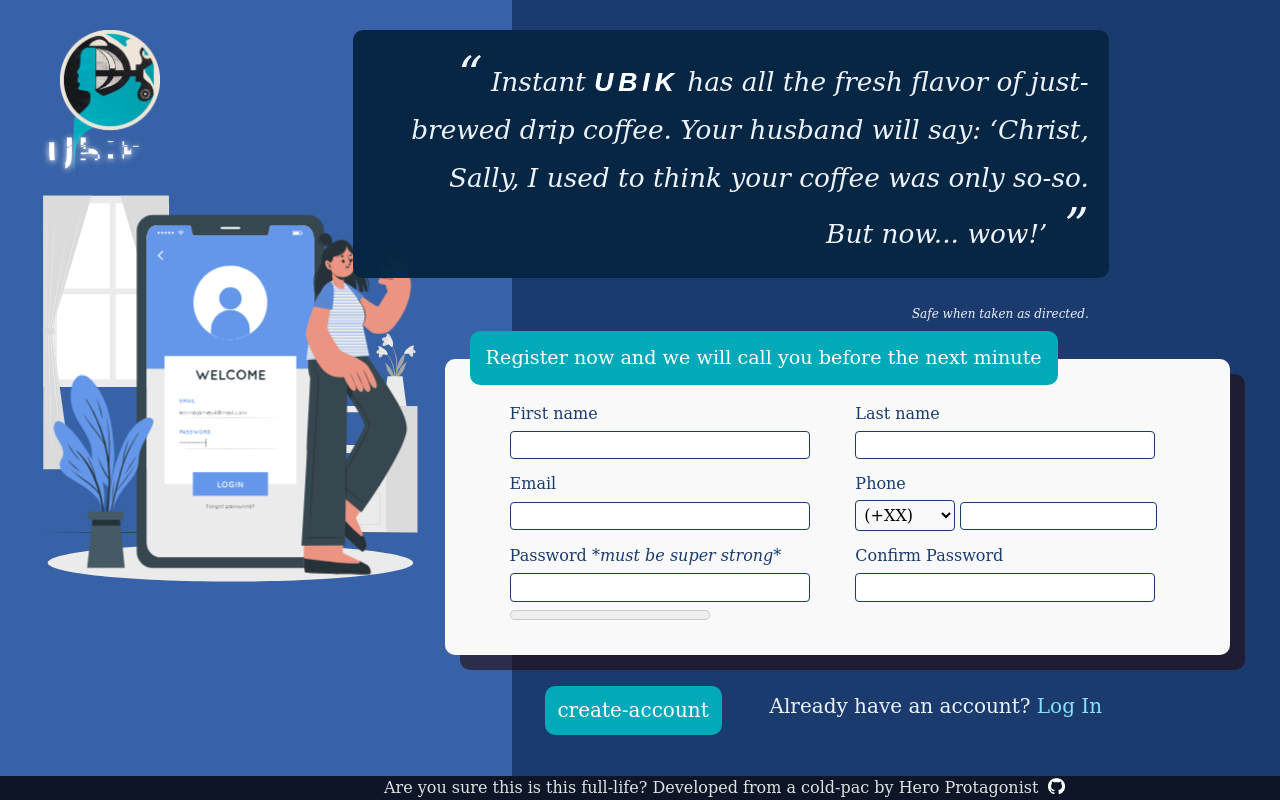
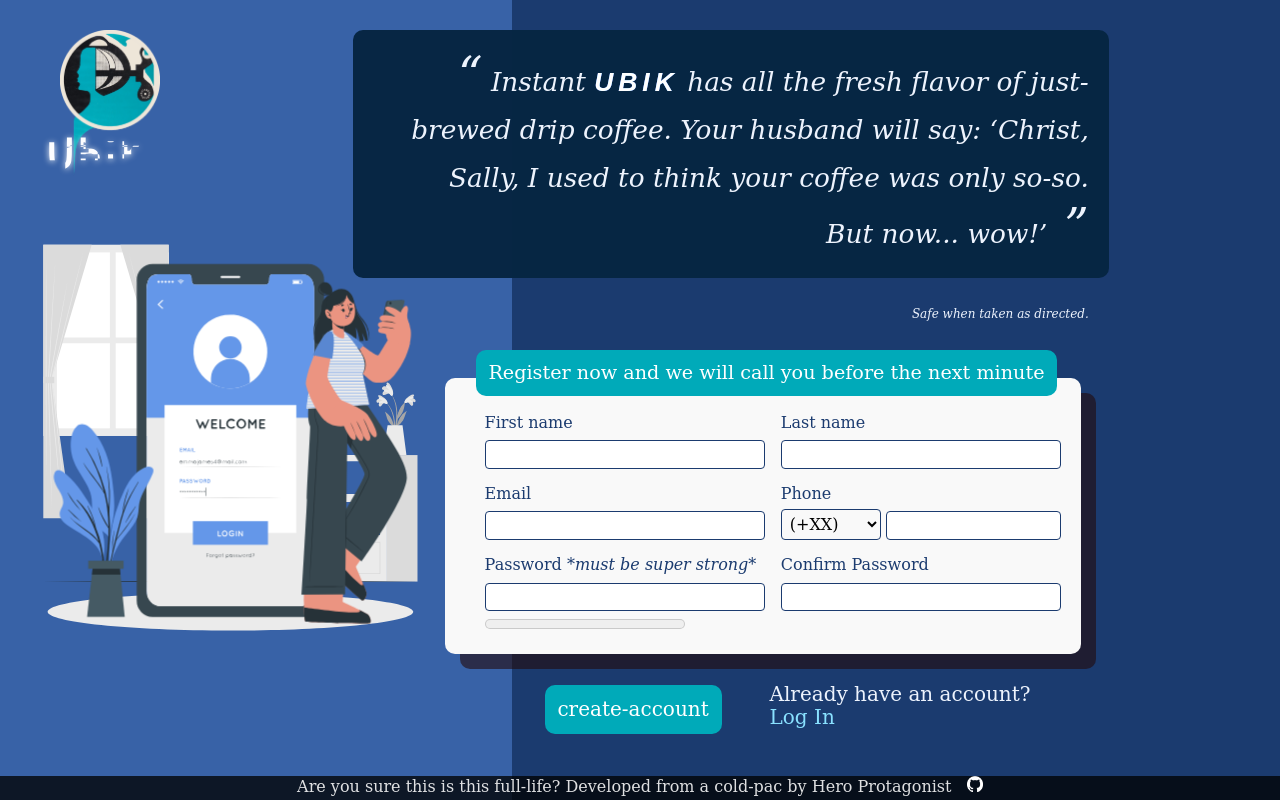
Before and after one commit to carafelix/sign-up-form, a plain HTML site: page index.html in a window 1280 px wide. Drawn offline with Linux system fonts and the light colour scheme; a web font is replaced by a local one.

Commit message:
thank lord chat gpt

```diff
--- a/index.html
+++ b/index.html
@@ -49,7 +49,8 @@
                             </li>
                             <li id="phone-li">
                                     <label for="user-phone">Phone</label>
-                                <fieldset>
+
+                                <div id="phone-div">
                                         <select name="country_code" title="The prefix for your country phone number" required aria-required="true">
                                             <option disabled selected value>(+XX) </option>
                                             <option value="56">🇨🇱(+56) Chile </option>
@@ -272,7 +273,7 @@
                                             </optgroup>
                                         </select>
                                         <input type="tel" name="user_phone" id="user-phone" required aria-required="true" pattern="[0-9]{1,14}$" title="Numbers only, no prefix">
-                                </fieldset>
+                                </div>
                             </li>
                             <li>
                                 <label for="user-pass">Password <em>*must be super strong*</em></label>
--- a/src/css/main.css
+++ b/src/css/main.css
@@ -5,12 +5,6 @@
     --bgright: #1b3b6f;
     --white: #edf3fd;
     --greeny: #00aab9;
-
-
-    --sm: new-breakpoint(min-width 320px);
-    --med: new-breakpoint(min-width 768px);
-    --lg: new-breakpoint(min-width 1225px);
-
 
     font-family: 'DejaVu Serif' ;
 
@@ -53,11 +47,12 @@ body {
 }
 
 footer{
+  position: absolute;
+  bottom: 0;
   height: 3vh;
+  width: 100vw;
   background-color: #000000c4;
-  display: flex;
-  align-items: center;
-  padding-left: 30%;
+  text-align: center;
   color: rgba(255, 255, 255, 0.869);
 }
 
@@ -74,7 +69,7 @@ footer img{
 
 #left, #right {
     display: flex;
-    height: 97vh;
+    height: 100vh;
     justify-content: center;
     align-items: center;
 }
@@ -89,17 +84,10 @@ footer img{
 }
 
 main{
-    height: 97vh;
-    display: grid;
-    grid-template-columns: repeat(3, 1fr);
-    grid-template-rows: repeat(3, auto);
-    align-items: start;
+    height: 100vh;
+    display: block;
 }
 
-main > div {
-    grid-column-start: span 3;
-    padding: 10px 25px ;
-}
 
 #brand{
     width: 100%;
@@ -108,6 +96,7 @@ main > div {
     flex-direction: column;
     align-items: start;
     justify-content: center;
+    position: relative;
 }
 
 #logo{
@@ -141,13 +130,11 @@ main > div {
 }
 
 #ilu{
-    display: flex;
+    position: relative;
+    top: 5vh;
     width: max(300px,90%);
 }
 
-/* #logo > img{
-    width: 100px;
-} */
 
 h2{
     margin: 0px;
@@ -180,28 +167,20 @@ h2{
 }
 
 #sign-up{
-    align-self: start;
     display: flex;
-    flex: 1 0 100%;
     background-color: #f9f9f9;
     position: relative;
     left: -8%;
+    top: 10%;
     margin-left: 10px;
     border-radius: 10px;
     color: var(--bgright);
     box-shadow: 15px 15px #22090996;
     justify-content: center;
     min-width: 540px;
+    max-width: 80%;
 }
 
-fieldset{
-  display: flex;
-  align-items: baseline;
-  margin: 0;
-  border: 0;
-  padding: 0;
-  gap: 5px;
-}
 
 select{
     border-radius: 4px;
@@ -218,8 +197,9 @@ legend{
   position: absolute;
   border-radius: 10px;
   background-color: var(--greeny);
+  left: 5%;
   top: -28px;
-  padding: 16px;
+  padding: 12px;
   font-size: larger;
   color: white;
 }
@@ -231,6 +211,7 @@ form{
 ul{
     list-style-type: none;
     display: grid;
+    justify-content: space-between;
     gap: 1rem;
     grid-template-columns: repeat(2, minmax(0, 1fr));
     grid-template-rows: repeat(2, auto);
@@ -249,15 +230,37 @@ li{
 
 input{
     margin-top: 8px;
-    max-width: 300px;
     padding: 4px;
     border-radius: 4px;
     border: 1px solid var(--bgright);
 }
 
-input#user-phone{
-  max-width: 197px;
+  /* Select all input elements except the submit button */
+  input[type="text"],
+  input[type="email"],
+  input[type="tel"],
+  input[type="password"] {
+      width: 100%; /* Expand to full width of their container */
+      max-width: min(300px,100%); /* Set a maximum width (adjust as needed) */
+  }
+
+  input#user-phone{
+    width: 100%;
+    max-width: min(197px,100%);
+  }
+
+
+
+
+#phone-div{
+  display: flex;
+  align-items: baseline;
+  margin: 0;
+  border: 0;
+  padding: 0;
+  gap: 5px;
 }
+
 
 
 #done{
@@ -333,6 +336,8 @@ meter{
 
 
 
+
+
 .glitchy {
   font-family: "Raleway", sans-serif, system-ui, -apple-system, BlinkMacSystemFont, 'Segoe UI', Roboto, Oxygen, Ubuntu, Cantarell, 'Open Sans', 'Helvetica Neue', sans-serif;
   font-weight: 700;
@@ -394,9 +399,12 @@ meter{
   select {
     width: 90px !important;
   }
+
   input#user-phone{
-    max-width: 206px;
+    width: 100%;
+    max-width: min(206px,100%);
   }
+
 }
 
 
```
Lines whose indentation alone changed are shown as unchanged.
